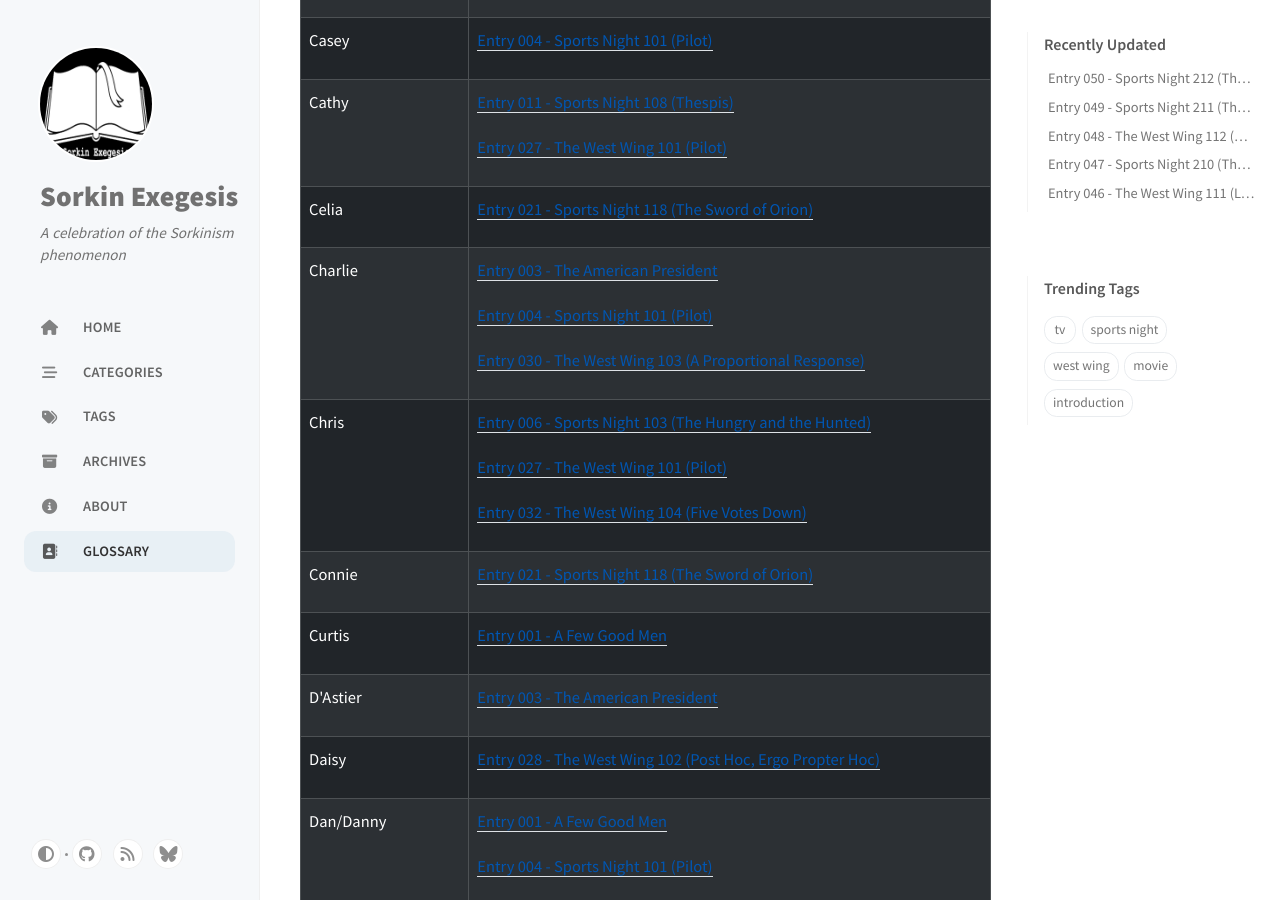
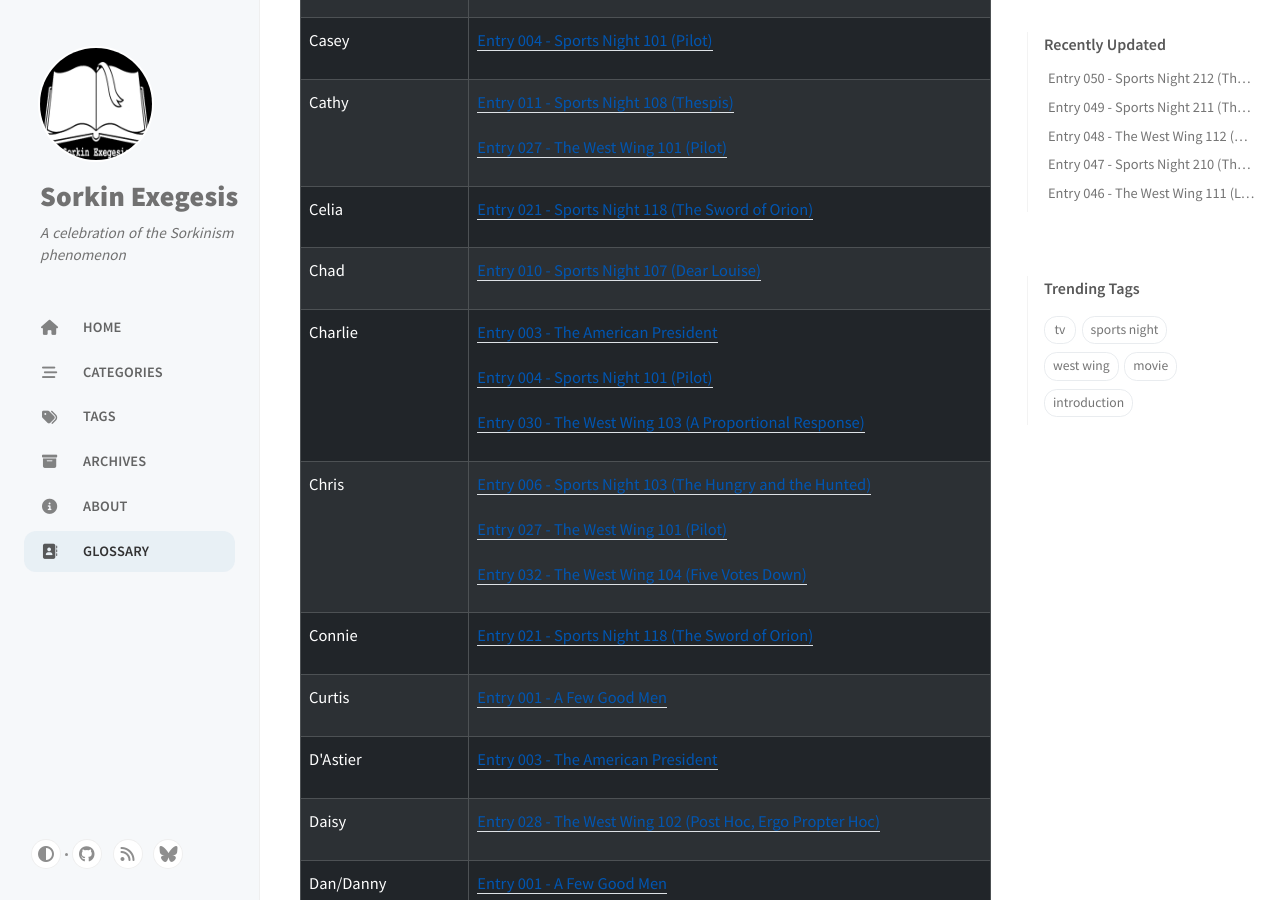
Before and after one commit to sykesjd/sorkin-exegesis, a Jekyll site: the page built from _tabs/glossary.md, in a window 1280 px wide and 900 px high, scrolled down 28707 px. Built offline with Jekyll 4.4.1, drawn with Linux system fonts in a browser that asks for light colours; cached includes are drawn as plain includes; comment, search, counter and statistics services are not loaded.

Commit message:
It ain't a giga-type name here...

```diff
--- a/_posts/2024-12-13-sports-night-107.md
+++ b/_posts/2024-12-13-sports-night-107.md
@@ -250,6 +250,8 @@
 > JEREMY: _(V.O.)_ Isaac Jaffee is the Managing Editor of Sports Night. He's led a pretty remarkable life. He started out as a stringer for the Atlanta Journal, won a Pulitzer Prize for his coverage of the Gemini missions, and retired as London Bureau Chief for CNN — but his passion has always been sports. Three years ago, when Luther Sachs bought Continental Corp and announced that he was starting a cable sports division, Isaac came out of retirement.
 
 Oh, okay, thanks for the sudden backstory drop! I suppose this sort of dump is one of the advantages of the epistolary format, since it's hard to conceive of a more "natural" way to spread out this kind of information across multiple episodes. At the same time, though, I feel like there could have been something made of someone conversing the information out of the man himself at some point. Beggars can't be chosers, though.
+
+### NEW Sorkin Name: Chad
 
 > ISAAC: My 16-year-old daughter is dating a Republican in her class named Chad.
 >
```
